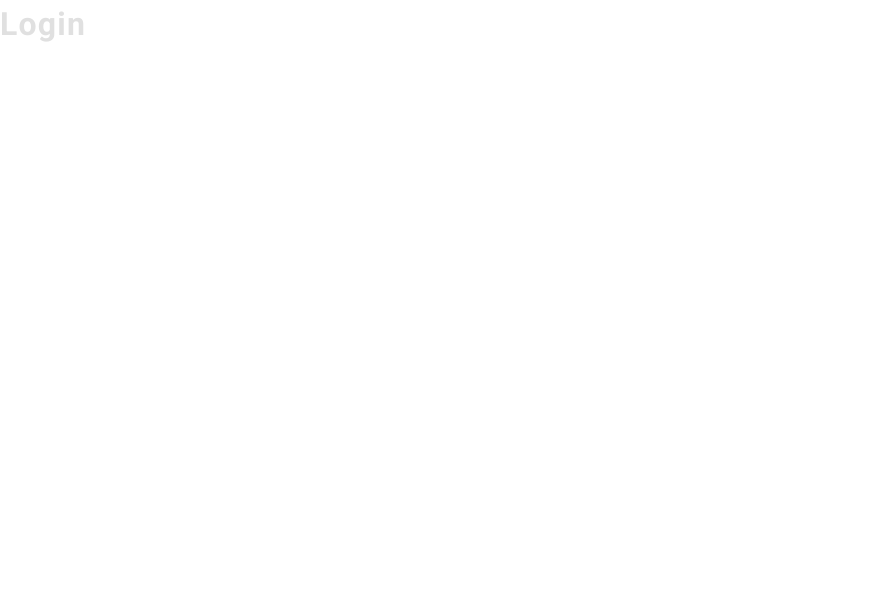
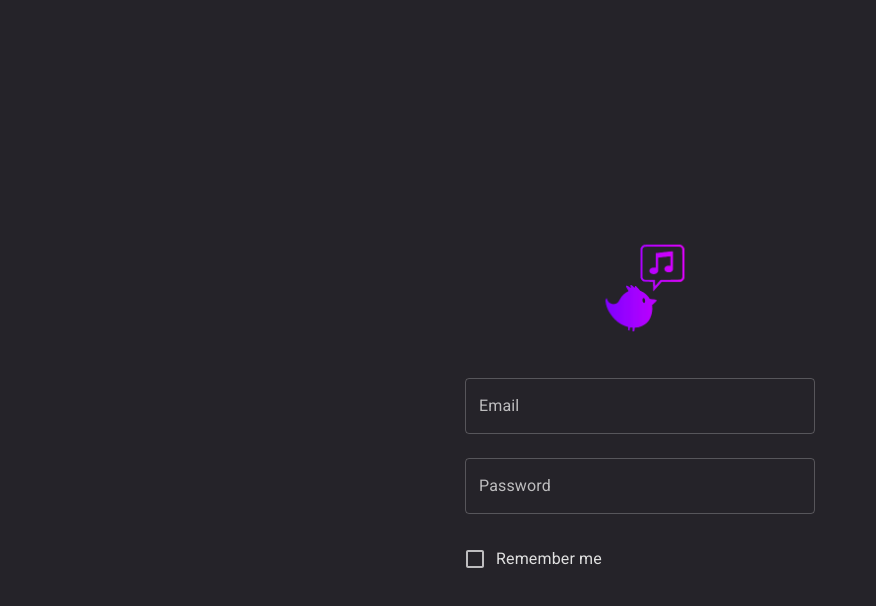
Before and after one commit to bluedone/GroupChat, a React (Create React App) app in the folder frontend/: page /login in a window 1280 px wide. Shown: the top 606 px of the page, without its empty margins (0-876 px from the left). Built offline with nearby package versions, Linux system fonts and the light colour scheme.

Commit message:
Skeleton

```diff
--- a/frontend/src/components/Auth/Login/index.tsx
+++ b/frontend/src/components/Auth/Login/index.tsx
@@ -1,12 +1,42 @@
 import React from 'react';
+import { TextField, FormControlLabel, Checkbox } from '@material-ui/core';
+import { createMuiTheme, ThemeProvider } from '@material-ui/core/styles';
 
 // Local Imports
+import logo from '../../../assets/gc-logo-symbol-nobg.png';
 import styles from './styles.module.scss';
 
 type Props = {};
 
+const darkTheme = createMuiTheme({
+  palette: {
+    type: 'dark',
+    background: {
+      default: '#252329'
+    },
+    secondary: {
+      main: '#120F13'
+    }
+  }
+});
+
 const Login: React.FC<Props> = props => {
-  return <h1>Login</h1>;
+  return (
+    <ThemeProvider theme={darkTheme}>
+      <div className={styles.container}>
+        <img className={styles.logo} alt="logo" src={logo} />
+        <form className={styles.form}>
+          <TextField className={styles.input} id="email" label="Email" variant="outlined" />
+          <TextField className={styles.input} id="password" label="Password" variant="outlined" />
+          <FormControlLabel
+            className={styles.check}
+            control={<Checkbox checked={false} onChange={() => console.log('Click')} name="checkedB" color="primary" />}
+            label="Remember me"
+          />
+        </form>
+      </div>
+    </ThemeProvider>
+  );
 };
 
 export default Login;
--- a/frontend/src/components/Auth/Login/styles.module.scss
+++ b/frontend/src/components/Auth/Login/styles.module.scss
@@ -0,0 +1,24 @@
+.container {
+  background-color: #252329;
+  width: 100%;
+  min-height: 100vh;
+  display: flex;
+  flex-direction: column;
+  align-items: center;
+  justify-content: center;
+}
+
+.logo {
+  width: 150px;
+  margin-bottom: 30px;
+}
+
+.form {
+  display: flex;
+  flex-direction: column;
+}
+
+.input {
+  width: 350px;
+  height: 80px;
+}
```
Also changed, not shown: 1 other file (tests, documents, lock files or other folders).
